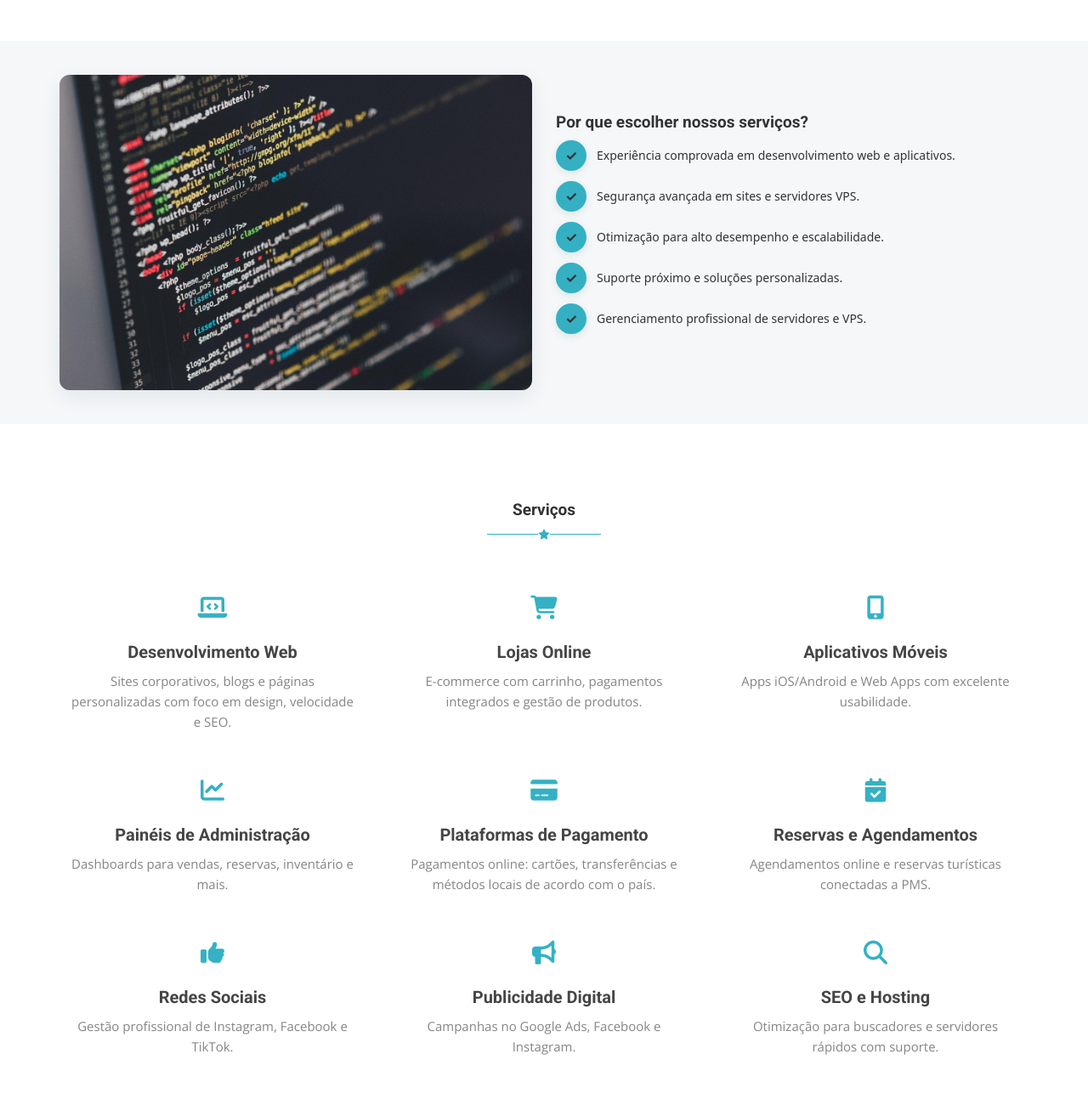
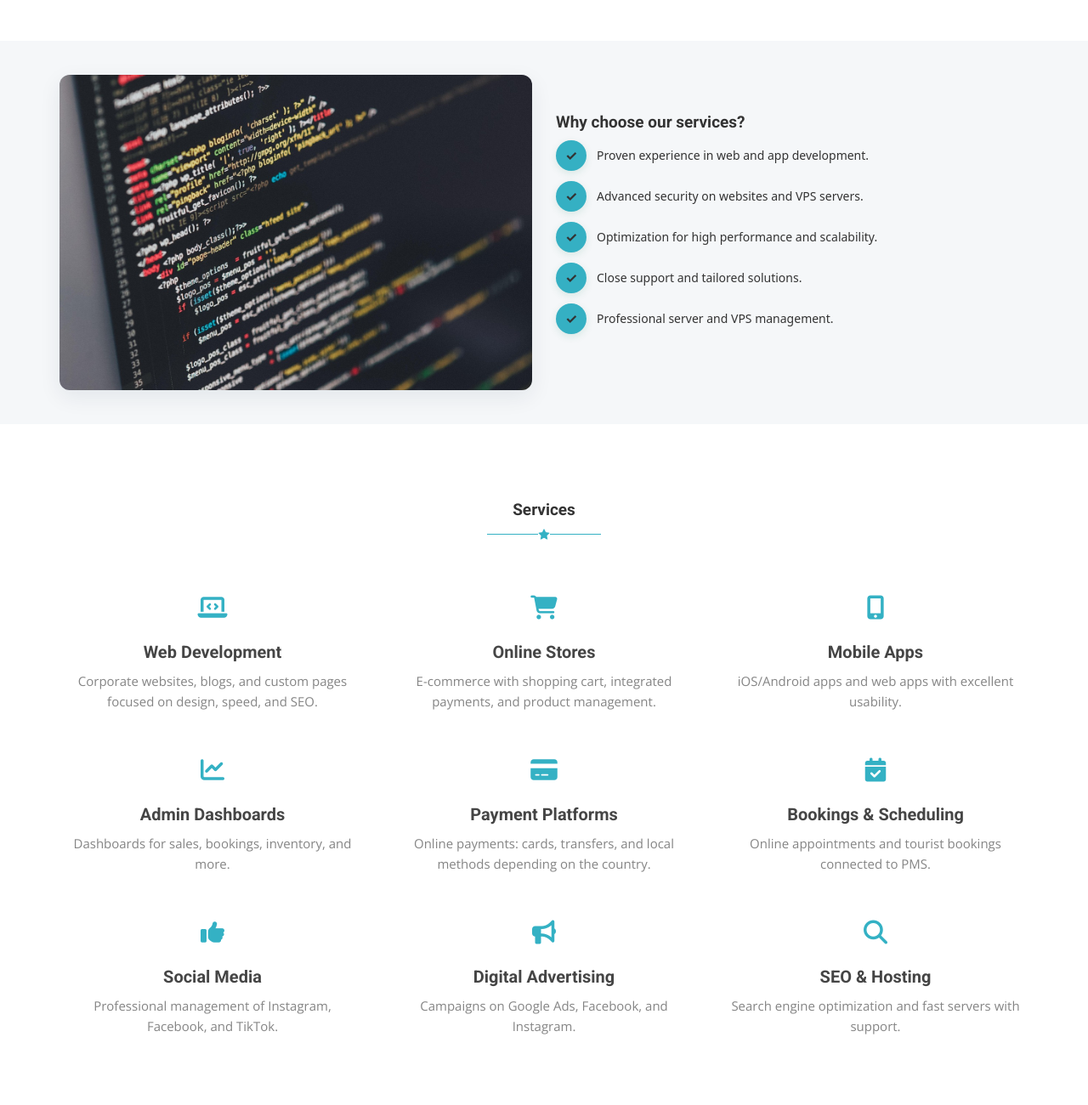
Before and after one commit to crjeffrey007/metatronstudio, a plain HTML site: page en.html in a window 1280 px wide. Shown: the part 1320-2620 px from the top of the page at 85% size. Drawn offline with nearby package versions, Linux system fonts and the light colour scheme.

Commit message:
Update en.html

```diff
--- a/en.html
+++ b/en.html
@@ -154,28 +154,28 @@
   </div>
 </section>
 
-<!-- Seção cinza - 50% imagem à esquerda / 50% texto à direita -->
-<section class="section-grey" aria-label="Por que escolher nossos serviços?">
+<!-- Gray Section - 50% image on the left / 50% text on the right -->
+<section class="section-grey" aria-label="Why choose our services?">
   <div class="container">
     <div class="section-inner">
 
-      <!-- Coluna esquerda: imagem -->
+      <!-- Left column: image -->
       <div class="col col-left">
         <div class="image-wrap">
-          <img src="images/code.jpg" alt="Desenvolvimento web e aplicativos - Metatron Studio">
+          <img src="images/code.jpg" alt="Web and app development - Metatron Studio">
         </div>
       </div>
 
-      <!-- Coluna direita: texto -->
+      <!-- Right column: text -->
       <div class="col col-right">
-        <h3 class="section-title">Por que escolher nossos serviços?</h3>
+        <h3 class="section-title">Why choose our services?</h3>
 
         <ul class="features">
-          <li><span class="feat-icon">✓</span><span class="feat-text">Experiência comprovada em desenvolvimento web e aplicativos.</span></li>
-          <li><span class="feat-icon">✓</span><span class="feat-text">Segurança avançada em sites e servidores VPS.</span></li>
-          <li><span class="feat-icon">✓</span><span class="feat-text">Otimização para alto desempenho e escalabilidade.</span></li>
-          <li><span class="feat-icon">✓</span><span class="feat-text">Suporte próximo e soluções personalizadas.</span></li>
-          <li><span class="feat-icon">✓</span><span class="feat-text">Gerenciamento profissional de servidores e VPS.</span></li>
+          <li><span class="feat-icon">✓</span><span class="feat-text">Proven experience in web and app development.</span></li>
+          <li><span class="feat-icon">✓</span><span class="feat-text">Advanced security on websites and VPS servers.</span></li>
+          <li><span class="feat-icon">✓</span><span class="feat-text">Optimization for high performance and scalability.</span></li>
+          <li><span class="feat-icon">✓</span><span class="feat-text">Close support and tailored solutions.</span></li>
+          <li><span class="feat-icon">✓</span><span class="feat-text">Professional server and VPS management.</span></li>
         </ul>
       </div>
 
@@ -183,13 +183,13 @@
   </div>
 </section>
 
-<!-- Serviços -->
-<section id="servicios">
+<!-- Services -->
+<section id="services">
   <div class="section-white small-padding-bottom">
     <div class="container">
       <div class="row margin-bottom-30">
         <div class="col-md-12 text-center">
-          <h3 class="section-title">Serviços</h3>
+          <h3 class="section-title">Services</h3>
           <div class="separator_wrapper"><i class="icon icon-star-two red" aria-hidden="true"></i></div>
         </div>
       </div>
@@ -197,18 +197,18 @@
       <div class="row">
         <div class="col-sm-4 features-item">
           <div class="icon-wrapper"><i class="fas fa-laptop-code fa-2x" style="color:#34b1c4"></i></div>
-          <h3>Desenvolvimento Web</h3>
-          <p>Sites corporativos, blogs e páginas personalizadas com foco em design, velocidade e SEO.</p>
+          <h3>Web Development</h3>
+          <p>Corporate websites, blogs, and custom pages focused on design, speed, and SEO.</p>
         </div>
         <div class="col-sm-4 features-item">
           <div class="icon-wrapper"><i class="fas fa-shopping-cart fa-2x" style="color:#34b1c4"></i></div>
-          <h3>Lojas Online</h3>
-          <p>E-commerce com carrinho, pagamentos integrados e gestão de produtos.</p>
+          <h3>Online Stores</h3>
+          <p>E-commerce with shopping cart, integrated payments, and product management.</p>
         </div>
         <div class="col-sm-4 features-item">
           <div class="icon-wrapper"><i class="fas fa-mobile-alt fa-2x" style="color:#34b1c4"></i></div>
-          <h3>Aplicativos Móveis</h3>
-          <p>Apps iOS/Android e Web Apps com excelente usabilidade.</p>
+          <h3>Mobile Apps</h3>
+          <p>iOS/Android apps and web apps with excellent usability.</p>
         </div>
       </div>
 
@@ -217,18 +217,18 @@
       <div class="row">
         <div class="col-sm-4 features-item">
           <div class="icon-wrapper"><i class="fas fa-chart-line fa-2x" style="color:#34b1c4"></i></div>
-          <h3>Painéis de Administração</h3>
-          <p>Dashboards para vendas, reservas, inventário e mais.</p>
+          <h3>Admin Dashboards</h3>
+          <p>Dashboards for sales, bookings, inventory, and more.</p>
         </div>
         <div class="col-sm-4 features-item">
           <div class="icon-wrapper"><i class="fas fa-credit-card fa-2x" style="color:#34b1c4"></i></div>
-          <h3>Plataformas de Pagamento</h3>
-          <p>Pagamentos online: cartões, transferências e métodos locais de acordo com o país.</p>
+          <h3>Payment Platforms</h3>
+          <p>Online payments: cards, transfers, and local methods depending on the country.</p>
         </div>
         <div class="col-sm-4 features-item">
           <div class="icon-wrapper"><i class="fas fa-calendar-check fa-2x" style="color:#34b1c4"></i></div>
-          <h3>Reservas e Agendamentos</h3>
-          <p>Agendamentos online e reservas turísticas conectadas a PMS.</p>
+          <h3>Bookings & Scheduling</h3>
+          <p>Online appointments and tourist bookings connected to PMS.</p>
         </div>
       </div>
 
@@ -237,18 +237,18 @@
       <div class="row">
         <div class="col-sm-4 features-item">
           <div class="icon-wrapper"><i class="fas fa-thumbs-up fa-2x" style="color:#34b1c4"></i></div>
-          <h3>Redes Sociais</h3>
-          <p>Gestão profissional de Instagram, Facebook e TikTok.</p>
+          <h3>Social Media</h3>
+          <p>Professional management of Instagram, Facebook, and TikTok.</p>
         </div>
         <div class="col-sm-4 features-item">
           <div class="icon-wrapper"><i class="fas fa-bullhorn fa-2x" style="color:#34b1c4"></i></div>
-          <h3>Publicidade Digital</h3>
-          <p>Campanhas no Google Ads, Facebook e Instagram.</p>
+          <h3>Digital Advertising</h3>
+          <p>Campaigns on Google Ads, Facebook, and Instagram.</p>
         </div>
         <div class="col-sm-4 features-item">
           <div class="icon-wrapper"><i class="fas fa-search fa-2x" style="color:#34b1c4"></i></div>
-          <h3>SEO e Hosting</h3>
-          <p>Otimização para buscadores e servidores rápidos com suporte.</p>
+          <h3>SEO & Hosting</h3>
+          <p>Search engine optimization and fast servers with support.</p>
         </div>
       </div>
     </div>
```
